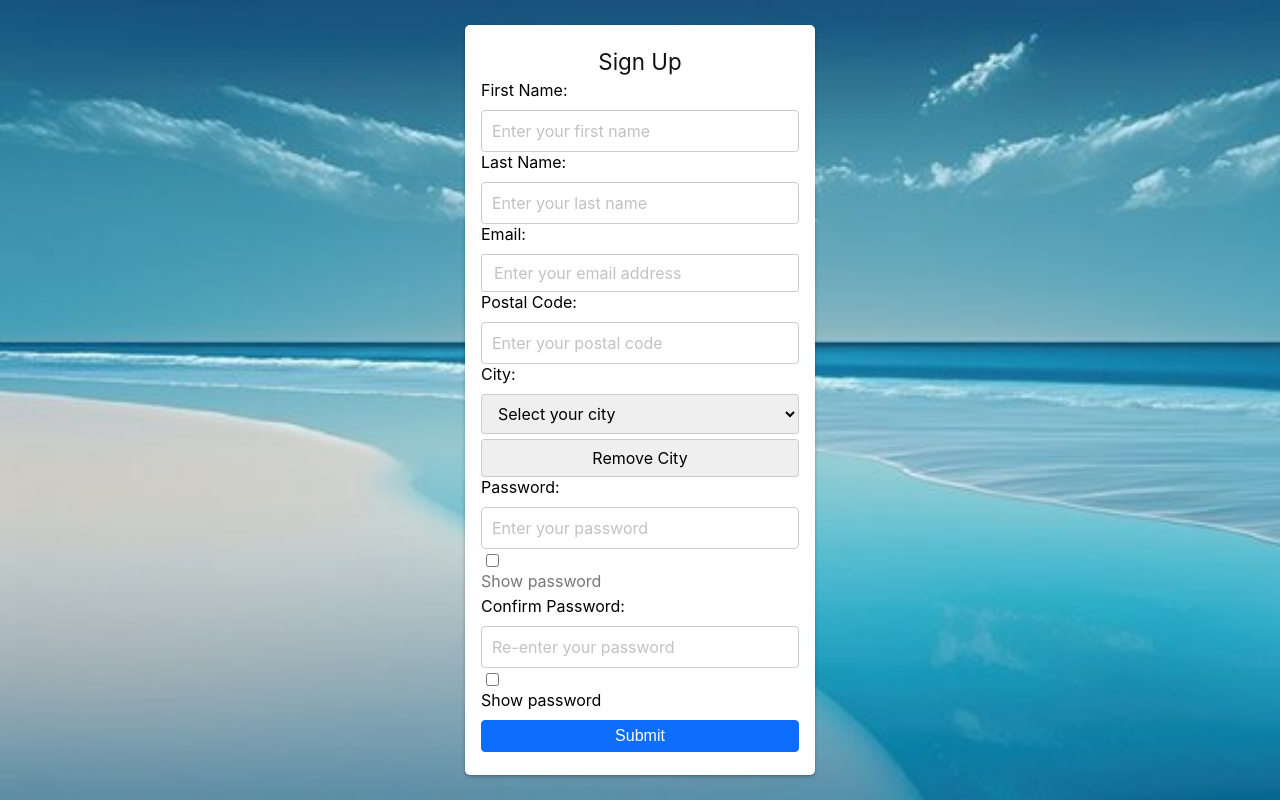
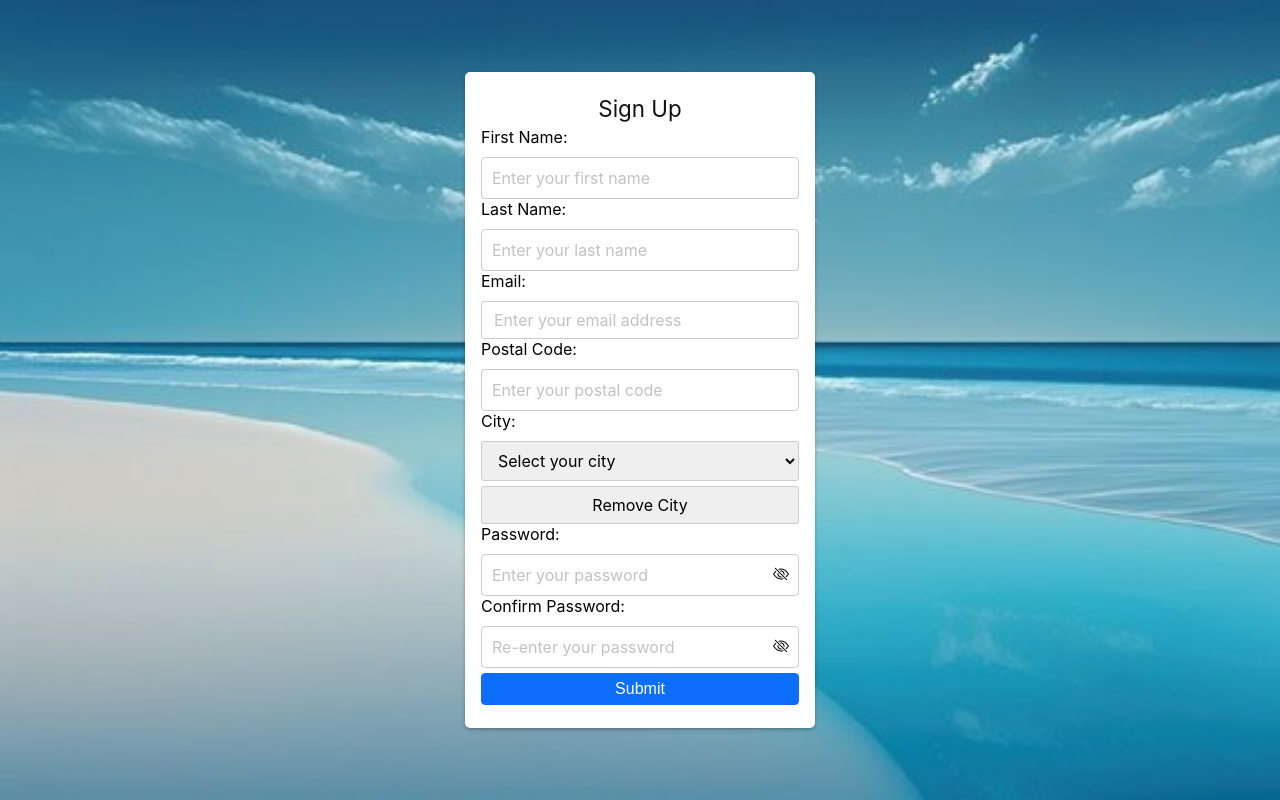
Before and after one commit to BanhNg2005/SignUpWeb, a plain HTML site: page index.html in a window 1280 px wide. Drawn offline with nearby package versions, Linux system fonts and the light colour scheme.

Commit message:
web project

```diff
--- a/index.html
+++ b/index.html
@@ -5,6 +5,7 @@
     <meta name="viewport" content="width=device-width, initial-scale=1.0">
     <title>Document</title>
     <link rel="stylesheet" href="styles.css">
+    <link href="https://cdn.jsdelivr.net/npm/bootstrap-icons@1.3.0/font/bootstrap-icons.css" rel="stylesheet">
     <script src="script.js" defer></script>
 </head>
 <body>
@@ -41,19 +42,17 @@
             </select>
             <input id="removeCityButton" type="button" onclick="remove_add_city()" value="Remove City"> <br>
             <small></small>
-            <div>
+            <div class="password-wrapper">
                 <label for="password">Password: </label>
                 <input type="password" placeholder="Enter your password" id="passwordInput"><br>
-                <input type="checkbox" id="toggleVisibility">
-                <label for="toggleVisibility">Show password</label>
+                <i class="bi bi-eye-slash" id="toggleVisibility" onclick="togglePasswords()"></i>
                 <small></small>
 
             </div>
-            <div>
+            <div class="password-wrapper">
                 <label for="password2">Confirm Password: </label>
                 <input type="password" placeholder="Re-enter your password" id="password2Input"><br>
-                <input type="checkbox" id="toggleVisibility2">
-                <label for="toggleVisibility2">Show password</label>
+                <i class="bi bi-eye-slash" id="toggleVisibility2" onclick="togglePasswords2()"></i>
                 <small></small>
             </div>
             <button id="buttonSubmit" type="submit">Submit</button>
--- a/script.js
+++ b/script.js
@@ -121,6 +121,24 @@ function validateRetypePassword(input, originalPassword, requiredMsg, mismatchMs
   const password2Input = document.getElementById("password2Input");
   const toggleVisibility2 = document.getElementById("toggleVisibility2");
 
+// function to toggle password visibility
+  function togglePasswords() {
+    const passwordInput = document.getElementById('passwordInput');
+    if (passwordInput.type === "password") {
+        passwordInput.type = "text";
+    } else {
+        passwordInput.type = "password";
+    }
+}
+function togglePasswords2() {
+  const password2Input = document.getElementById('password2Input');
+  if (password2Input.type === "password") {
+      password2Input.type = "text";
+  } else {
+      password2Input.type = "password";
+  }
+}
+
   toggleVisibility.addEventListener("change", function () {
     if (toggleVisibility.checked) {
         passwordInput.type = "text";
@@ -170,10 +188,5 @@ toggleVisibility2.addEventListener("change", function () {
             }
         }
     }
-    // if the form is not valid, show an error message
-    else {
-        alert("Please fill in the form correctly!");
-        event.preventDefault();
-    }
   }
 );
--- a/styles.css
+++ b/styles.css
@@ -95,6 +95,11 @@
     border: 1px solid #ccc;
     border-radius: 4px;
   }
+
+  input[type="password"]::-ms-reveal,
+input[type="password"]::-webkit-reveal {
+    display: none;
+}
 
   input[type="checkbox"]{
     margin-left: 5px;
@@ -244,3 +249,19 @@
   .error {
     color: red;
 }
+.password-wrapper {
+  position: relative;
+
+}
+
+#toggleVisibility, #toggleVisibility2 {
+  position: absolute;
+  right: 10px;
+  top: 50px;
+  align-items: center;
+  display: flex;
+  justify-content: center;
+  cursor: pointer;
+  transform: translateY(-50%);
+
+}
```
